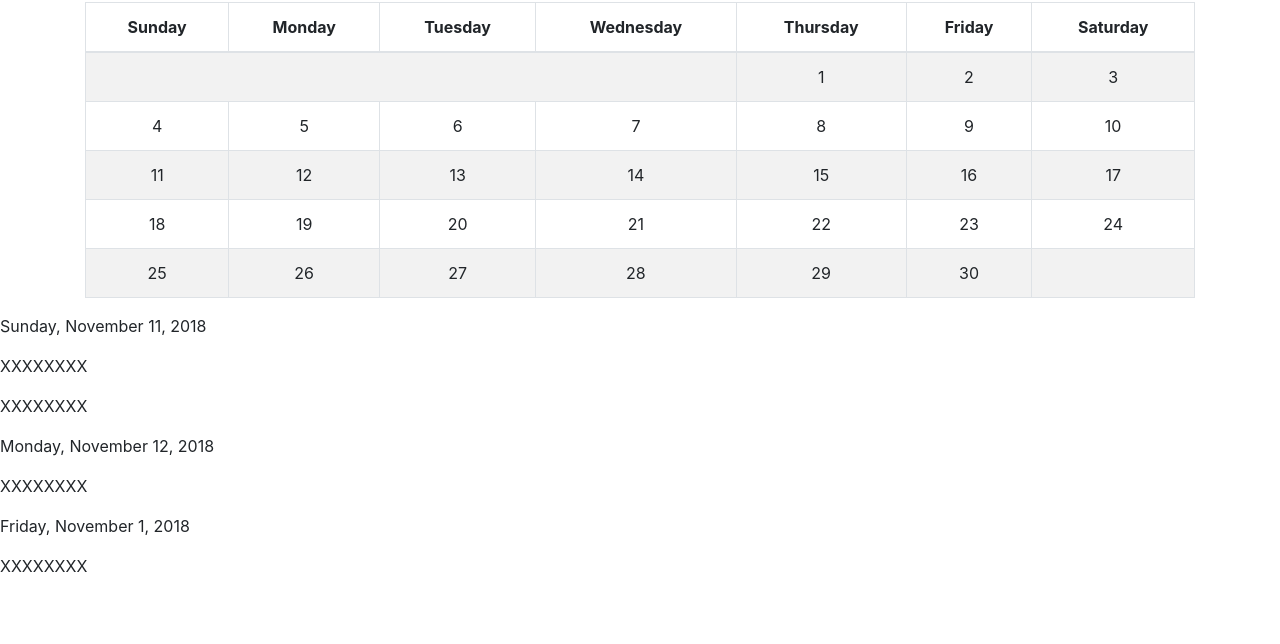
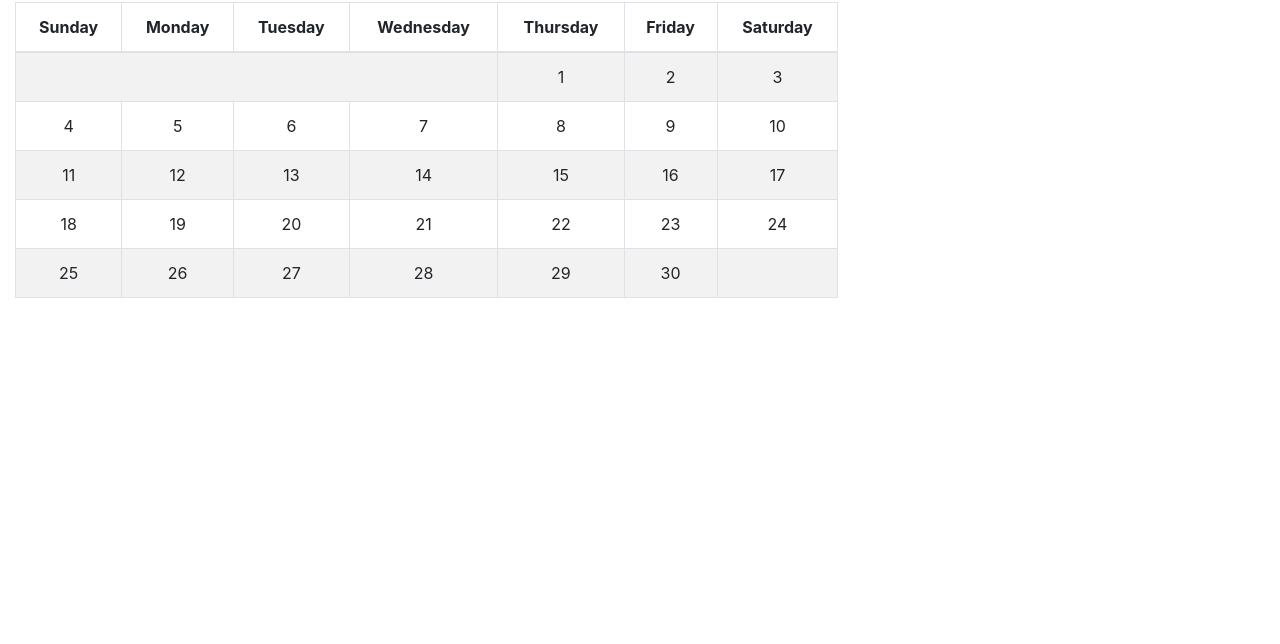
Before and after one commit to joecof/coachable, a website: page public/schedule.html in a window 1280 px wide. Shown: the part 156-800 px from the top of the page. Drawn offline with nearby package versions, Linux system fonts and the light colour scheme; some packages are replaced by stand-ins of ours; no server answers.

Commit message:
added tasklist to schedule, fetch data from db

```diff
--- a/public/js/schedule.js
+++ b/public/js/schedule.js
@@ -1,11 +1,11 @@
 $(document).ready(() => {
+  var database = firebase.database();
 
   // Time
   const today = new Date();
   var currentMonth = today.getMonth();
   var currentYear = today.getFullYear();
 
-  // name of days
   const days = ['Sunday', 'Monday', 'Tuesday', 'Wednesday', 'Thursday', 'Friday', 'Saturday'];
   const months = ['January', 'February', 'March', 'April', 'May', 'June', 'July', 'August', 'September', 'October', 'November', 'December'];
 
@@ -13,17 +13,19 @@ $(document).ready(() => {
   const $calender = $('#calender');
   const $thead = $('<thead>');
   const $tbody = $('<tbody>');
+  const $week = $('<tr>');
+  const $month = $('#month');
+  const $prev = $('#prev');
+  const $today = $('#today');
+  const $next = $('#next');
+  const $tasks = $('#tasks');
+
   $calender.append($thead, $tbody);
-
-  const $week = $('<tr>');
   $thead.append($week);
   days.forEach(e => {
     $week.append($('<th>').text(e));
   });
 
-  const $month = $('#month');
-
-  const $prev = $('#prev');
   $prev.on('click', () => {
     if (currentMonth === 0) {
       currentMonth = 11;
@@ -35,7 +37,6 @@ $(document).ready(() => {
     createCalendar(currentMonth, currentYear);
   });
 
-  const $today = $('#today');
   $today.on('click', () => {
     currentMonth = today.getMonth();
     currentYear = today.getFullYear();
@@ -43,7 +44,6 @@ $(document).ready(() => {
     createCalendar(currentMonth, currentYear);
   });
 
-  const $next = $('#next');
   $next.on('click', () => {
     if (currentMonth === 11) {
       currentMonth = 0;
@@ -56,6 +56,7 @@ $(document).ready(() => {
   });
 
   createCalendar(currentMonth, currentYear);
+  renderTasks();
 
   function createCalendar(month, year) {
     $month.text(`${months[month]} ${year}`);
@@ -92,4 +93,21 @@ $(document).ready(() => {
       $tbody.append($tr);
     }
   }
+
+  function renderTasks() {
+    firebase.database().ref('/tasks/').once('value').then(snapshot  => {
+      let tasks = snapshot.val();
+      tasks.forEach(task => {
+        let date = new Date(task.date + " " + task.time);
+        let day = days[date.getDay()]
+        let month = months[date.getMonth()];
+        let students = Object.keys(task.students).join(', ');
+        let time = task.time;
+        console.log(time);
+        let $dt = $('<dt>').text(`${day}, ${month} ${date.getDate()}, ${date.getFullYear()}`);
+        let $dd = $('<dd class="small">').text(`${time} ${task.subject} with ${students} at ${task.location}`)
+        $tasks.append($dt.append($dd));
+      });
+    });
+  }
 });
--- a/public/schedule.html
+++ b/public/schedule.html
@@ -47,7 +47,9 @@
                 </ul>
             </div>
         </nav>
-        <div class="container mt-5">
+        <div class="container-fluid mt-5">
+          <div class="row">
+            <div class="container col-8">
               <div class="row mb-2">
                 <div class="col-12 col-md-8 text-center">
                   <h2 id="month"></h2>
@@ -67,27 +69,10 @@
                 </div>
               </div><!--(./row)-->
             </div><!--(./COntainer")-->
+            <div class="container col-4 mt-5">
+              <dl id="tasks">
 
-        <div class="tasklist left">
-            <div class="day">
-                <p>Sunday, November 11, 2018</p>
-                <div class="task">
-                    <p>XXXXXXXX</p>
-                </div>
-                <div class="task">
-                    <p>XXXXXXXX</p>
-                </div>
-            </div>
-            <div class="day">
-                <p>Monday, November 12, 2018</p>
-                <div class="task">
-                    <p>XXXXXXXX</p>
-                </div>
-            </div>
-            <div class="day">
-                <p>Friday, November 1, 2018</p>
-                <div class="task">
-                    <p>XXXXXXXX</p>
+              </dl>
             </div>
           </div>
         </div>
```
Lines whose indentation alone changed are shown as unchanged.
